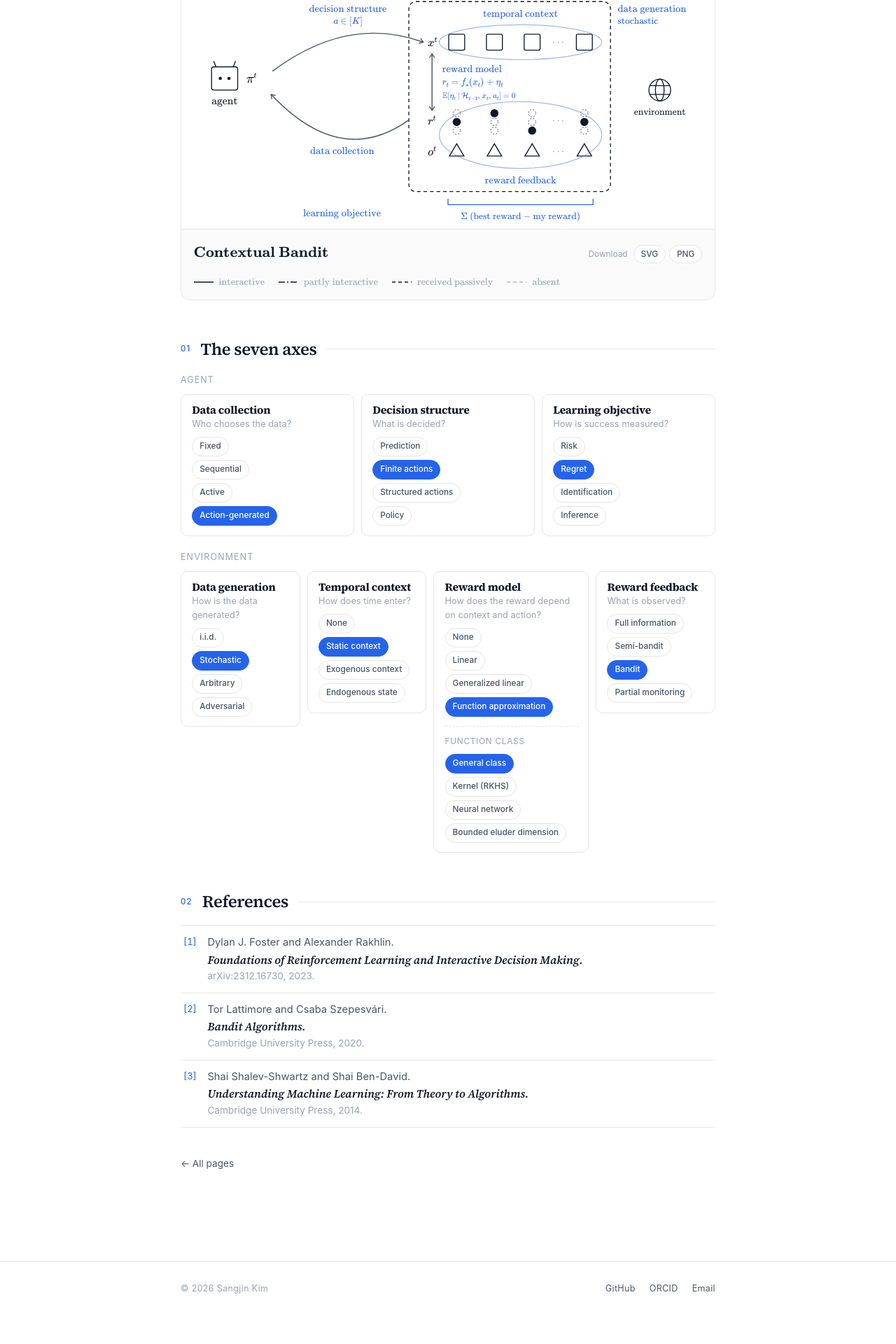
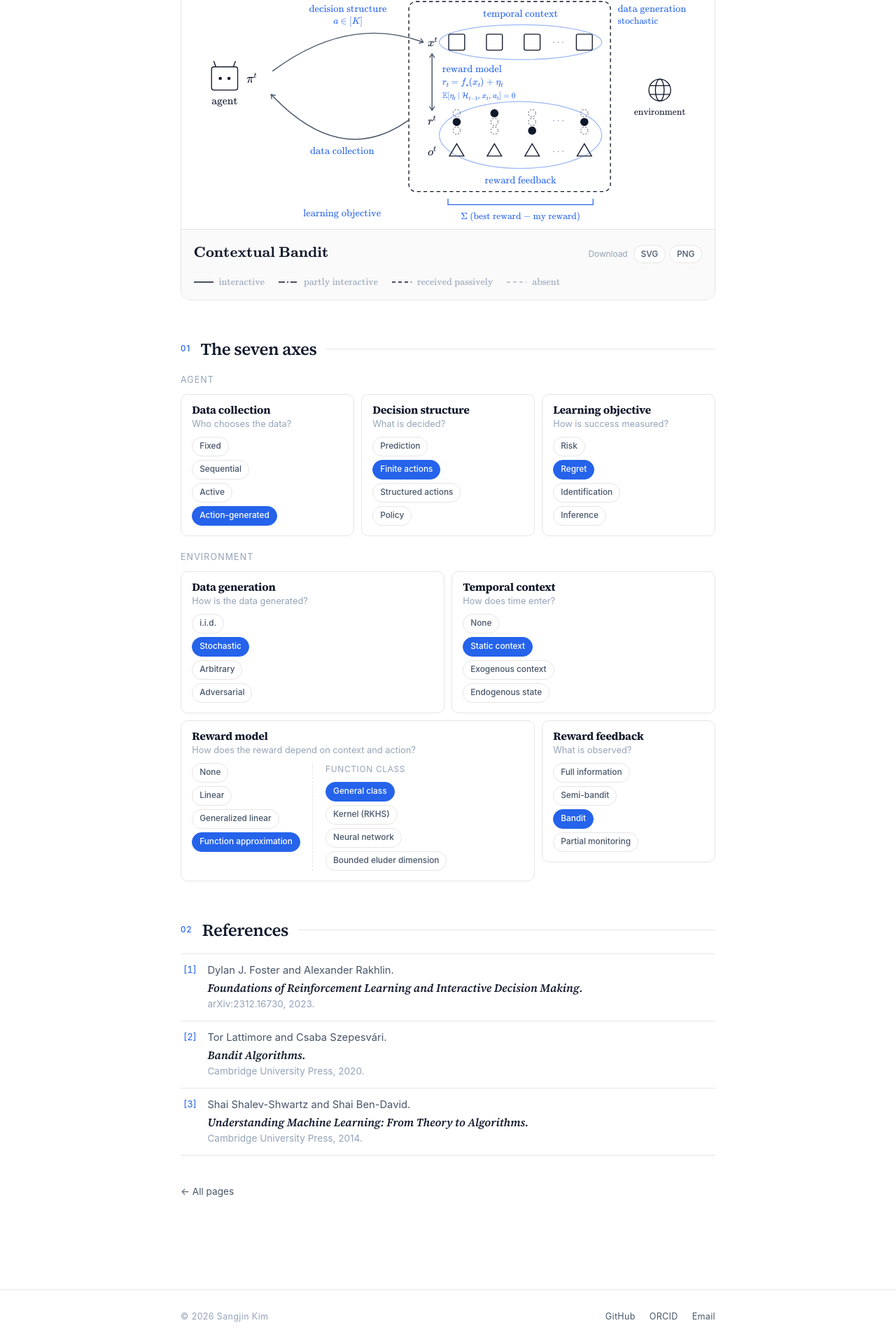
Before and after one commit to hajin322/hajin322.github.io, a Jekyll site: the page built from pages/learning-framework.html, in a window 1280 px wide. Shown: the part 1617-3537 px from the top of the page at 70% size. Built offline with Jekyll 4.4.1, drawn with Linux system fonts in a browser that asks for light colours; before the commit the page ends 3497 px from its top, so only the background shows below that.

Commit message:
Learning Framework: environment axes in a 2x2 grid with a wider reward model
Co-Authored-By: Claude Opus 5.5 <noreply@anthropic.com>
Claude-Session: https://claude.ai/code/session_01VvtsEcmZv8dHogZEbQmM4V

```diff
--- a/pages/learning-framework.html
+++ b/pages/learning-framework.html
@@ -125,7 +125,13 @@ html[lang="ko"] .lf-dl::before { content: "다운로드"; }
 
 /* axis cards */
 .lf-axes { display: grid; grid-template-columns: repeat(3, minmax(0, 1fr)); gap: 10px; align-items: start; }
-#axes-env { grid-template-columns: minmax(0, 1fr) minmax(0, 1fr) minmax(0, 1.3fr) minmax(0, 1fr); }
+#axes-env { grid-template-columns: repeat(12, minmax(0, 1fr)); }
+#axes-env > .lf-card { grid-column: span 6; }
+#axes-env > #card-rm { grid-column: span 8; } #axes-env > #card-fb { grid-column: span 4; }
+/* reward model: options on the left, its sub-choices beside them */
+#card-rm { display: grid; grid-template-columns: max-content minmax(0, 1fr); column-gap: 1.1rem; align-items: start; }
+#card-rm > h3, #card-rm > .lf-q { grid-column: 1 / -1; }
+#card-rm > .lf-sub { grid-column: 2; grid-row: 3; margin-top: 0; padding: 0 0 0 1.1rem; border-top: 0; border-left: 1px dashed var(--border); }
 .lf-card {
   position: relative; overflow: hidden;
   border: 1px solid var(--border); border-radius: var(--radius-md);
@@ -179,7 +185,12 @@ html[lang="ko"] .lf-dl::before { content: "다운로드"; }
 .lf-back { display: inline-block; margin-top: 2.5rem; font-size: 0.85rem; color: var(--text-secondary); }
 .lf-back:hover { color: var(--accent); }
 
-@media (max-width: 760px) { .lf-axes, #axes-env { grid-template-columns: repeat(2, minmax(0, 1fr)); } }
+@media (max-width: 760px) {
+  .lf-axes, #axes-env { grid-template-columns: repeat(2, minmax(0, 1fr)); }
+  #card-rm { display: block; }
+  #axes-env > .lf-card, #axes-env > #card-rm, #axes-env > #card-fb { grid-column: auto; }
+  #card-rm > .lf-sub { margin-top: 0.85rem; padding: 0.75rem 0 0; border-left: 0; border-top: 1px dashed var(--border); }
+}
 @media (max-width: 680px) { .lf-head { padding-top: 1.5rem; } }
 @media (prefers-reduced-motion: reduce) {
   #fig .link, #fig .fade, #fig .col, #fig .xsq, #fig #dots, #fig .ell, .lf-card, .lf-card::before { transition: none; }
```
